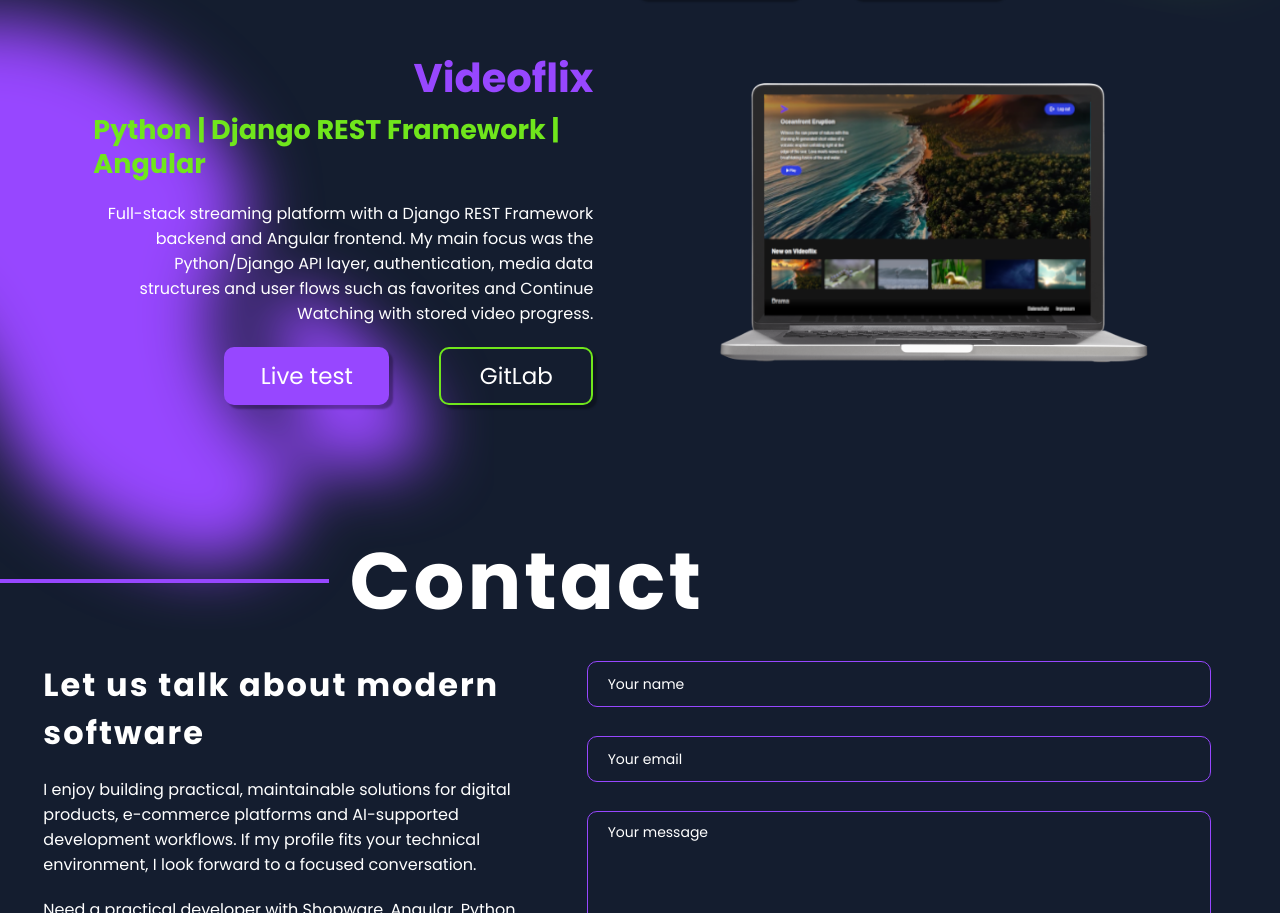
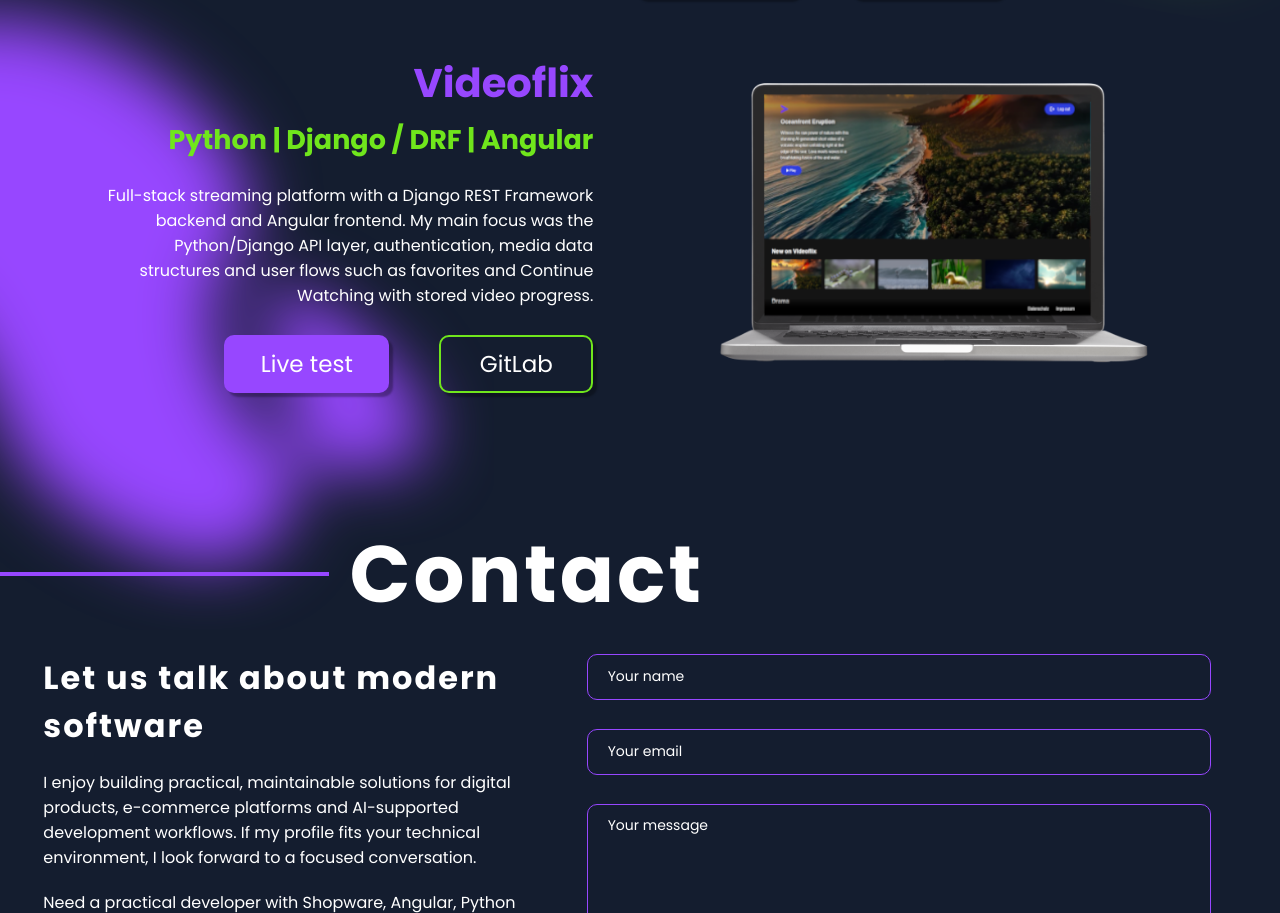
Before and after one commit to Gerth123/Portfolio, an Angular app: page /#/ in a window 1280 px wide. Shown: the part 3770-4683 px from the top of the page. Built offline with nearby package versions, Linux system fonts and the light colour scheme.

Commit message:
Update Videoflix tech label and image

```diff
--- a/src/app/projects/projects.component.html
+++ b/src/app/projects/projects.component.html
@@ -88,7 +88,7 @@
       <div class="projectEven" data-aos="fade-right">
         <div class="projectTextEven">
           <h4>Videoflix</h4>
-          <h5>Python | Django REST Framework | Angular</h5>
+          <h5>Python | Django / DRF | Angular</h5>
           <p>
             {{ getCurrentText("videoflixText") }}
           </p>
```
Also changed, not shown: src/assets/img/videoflix_laptop.png.
